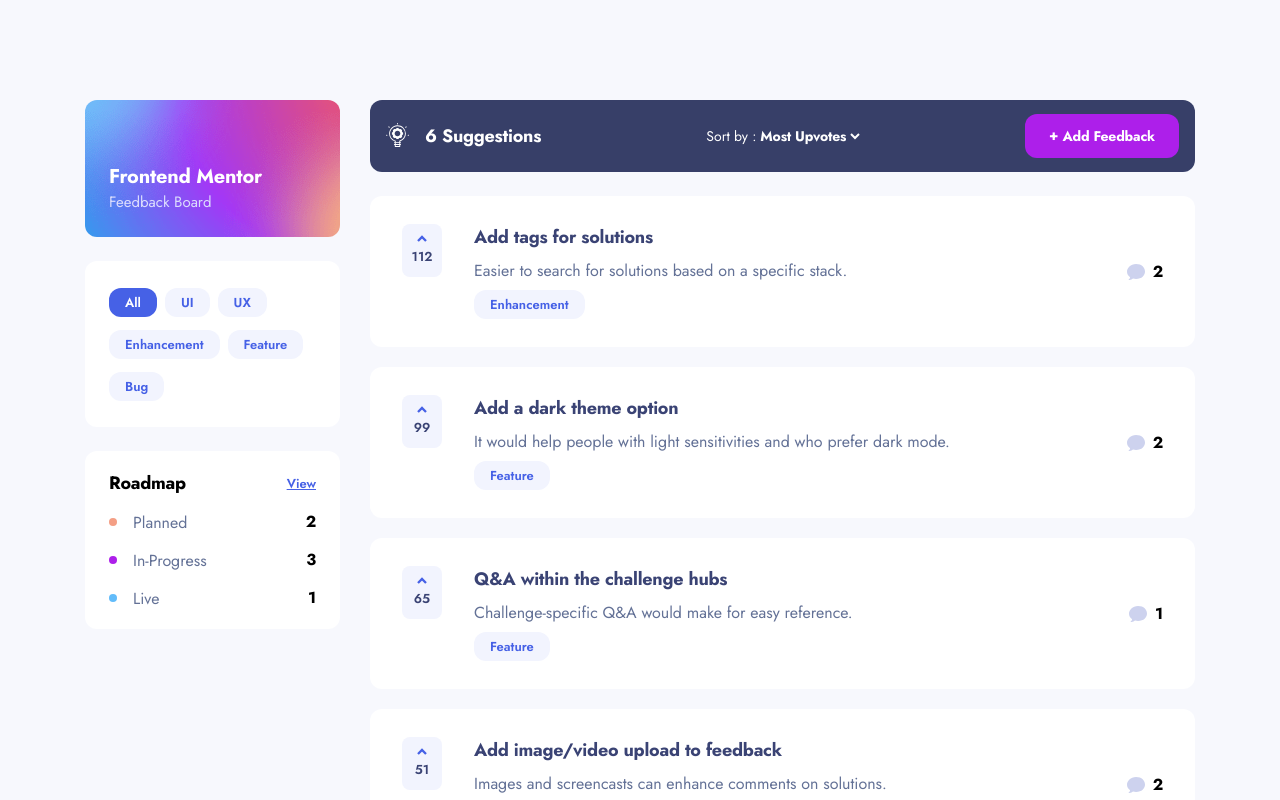
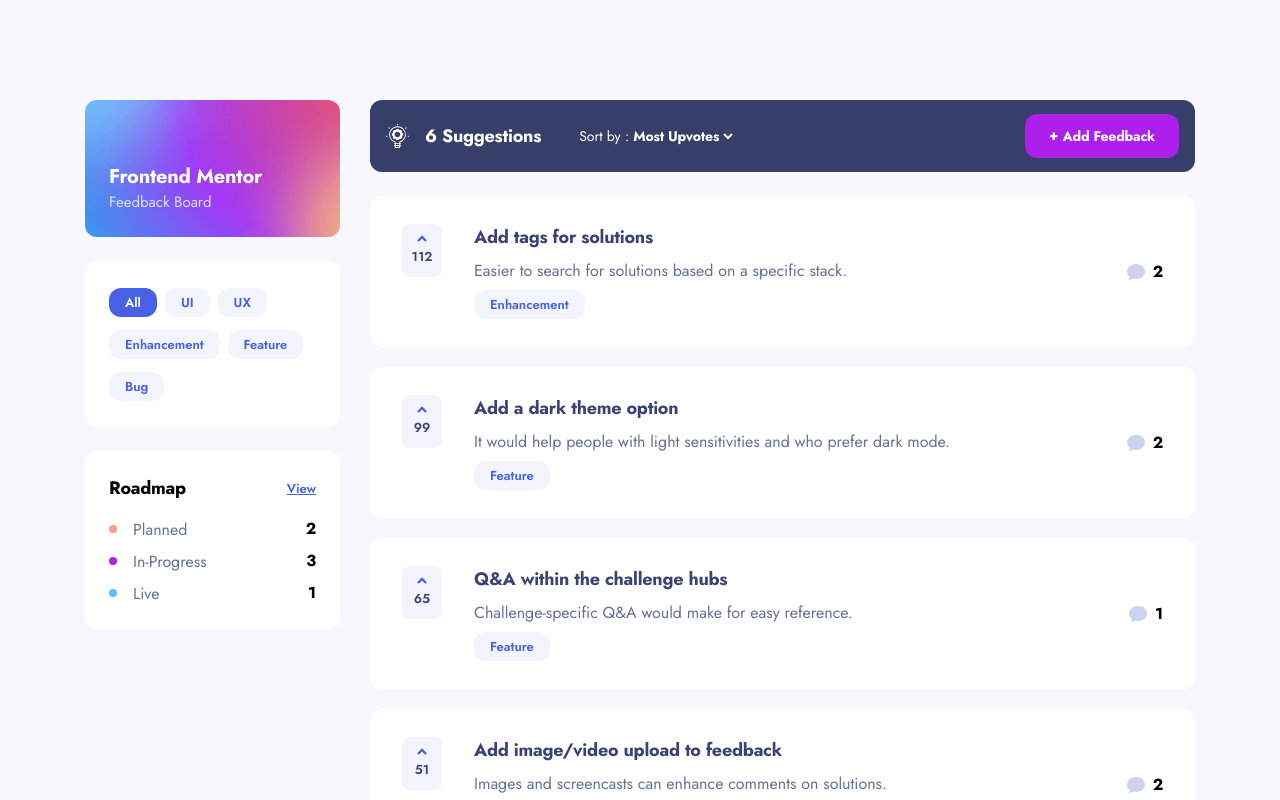
Before and after one commit to FlorianGmz/Frontend-Mentor-Challenges, a React (Vite) app in the folder product-feedback/: page / in a window 1280 px wide. Shown: the top 800 px of the page. Built offline with nearby package versions, Linux system fonts and the light colour scheme.

Commit message:
minor style fix

```diff
--- a/product-feedback/src/components/RoadmapNav/RoadmapNav.tsx
+++ b/product-feedback/src/components/RoadmapNav/RoadmapNav.tsx
@@ -19,11 +19,12 @@
     },
   ];
   return (
-    <div className="flex h-[178px] w-[255px] flex-col justify-between rounded-xl bg-bt-white_def px-[24px] py-[19px]">
+    <div className="flex h-[178px] w-[255px] flex-col justify-between rounded-xl bg-bt-white_def px-[24px] py-[24px]">
       <div className="flex items-center justify-between">
         <h3 className="text-h3">Roadmap</h3>
         <a className="text-body-3 text-el_active underline">View</a>
       </div>
+      <div className="flex flex-col gap-[8px]">
         {roadmapStatus.map((status) => (
           <RoadmapStatus
             key={status.id}
@@ -31,9 +32,7 @@
             statusName={status.statusName}
           />
         ))}
-      {/*  <RoadmapStatus color="#F49F85" statusName="Planned" />
-      <RoadmapStatus color="#AD1FEA" statusName="In-Progress" />
-      <RoadmapStatus color="#62BCFA" statusName="Live" /> */}
+      </div>
     </div>
   );
 };
--- a/product-feedback/src/components/SuggestionsBar/DropdownMenu.tsx
+++ b/product-feedback/src/components/SuggestionsBar/DropdownMenu.tsx
@@ -27,7 +27,7 @@
   };
 
   return (
-    <div className="absolute top-24 z-10 mb-28 flex h-[192px] w-[255px] cursor-pointer flex-col justify-between rounded-xl bg-bt-white_def py-[12px] text-body-1 text-feedback-description shadow-2xl">
+    <div className="absolute top-[190px] z-10 mb-28 flex h-[192px] w-[255px] cursor-pointer flex-col justify-between rounded-xl bg-bt-white_def py-[12px] text-body-1 text-feedback-description shadow-2xl">
       {options.map((option, index) => (
         <React.Fragment key={option.value}>
           <div
--- a/product-feedback/src/components/SuggestionsBar/SortingElement.tsx
+++ b/product-feedback/src/components/SuggestionsBar/SortingElement.tsx
@@ -14,7 +14,7 @@
   return (
     <div
       onClick={() => setToggleDropDownMenu(!toggleDropDownMenu)}
-      className="group flex cursor-pointer items-center gap-1"
+      className="group ml-[22px] flex cursor-pointer items-center gap-1"
     >
       <span className="text-[14px] text-bt-white_def group-focus-within:text-el-sort_active">
         Sort by :
--- a/product-feedback/src/components/SuggestionsBar/SuggestionsBar.tsx
+++ b/product-feedback/src/components/SuggestionsBar/SuggestionsBar.tsx
@@ -12,15 +12,15 @@
 }) => {
   return (
     <div className="mb-[4px] flex h-[72px] w-[825px] items-center justify-between rounded-xl bg-bt-dark-blue_back px-[16px] py-[14px]">
-      <div className="flex gap-[16px]">
+      <div className="flex items-center gap-[16px]">
         <SuggestionsIcon />
         <h3 className="text-h3 text-bt-white_def">
           {suggestionsCount > 0
             ? `${suggestionsCount} Suggestions`
             : "No Suggestions"}
         </h3>
+        <SortingElement />
       </div>
-      <SortingElement />
       <AddFeedbackLink />
     </div>
   );
```
Lines whose indentation alone changed are shown as unchanged.
